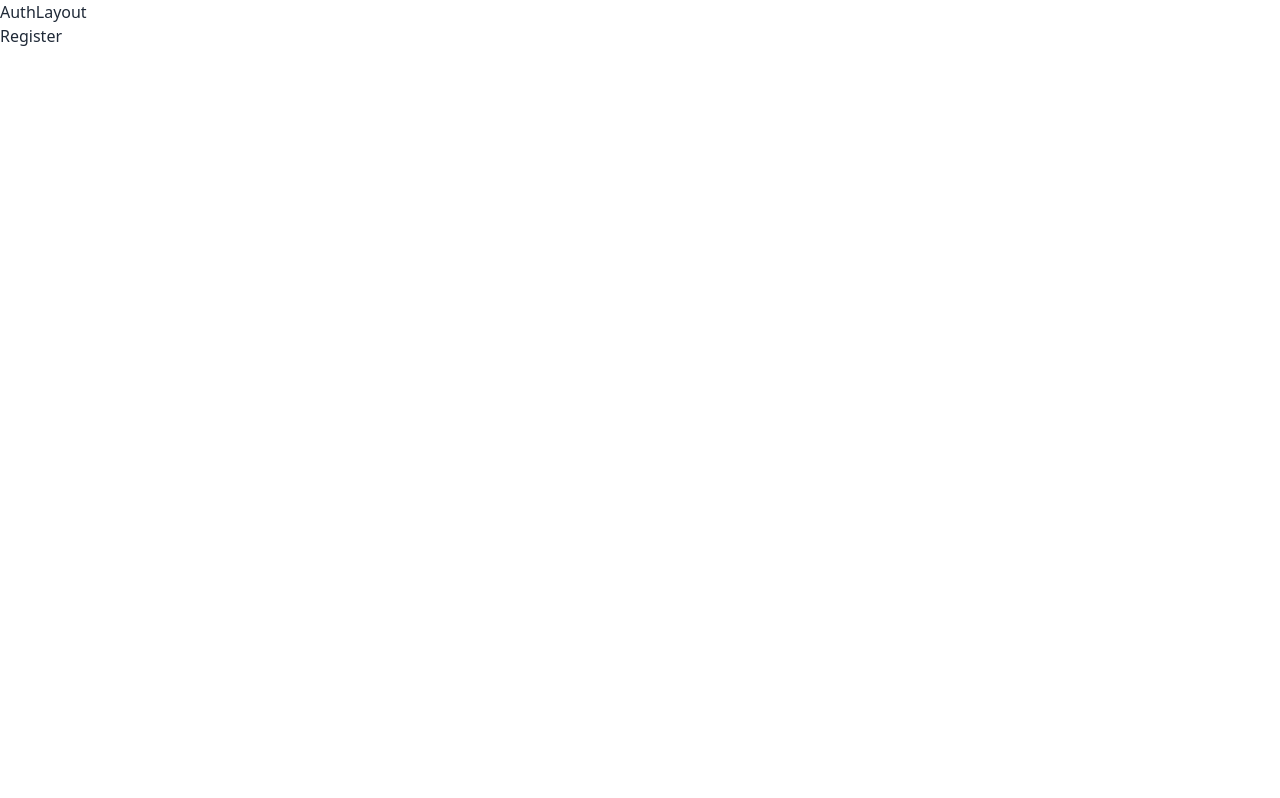
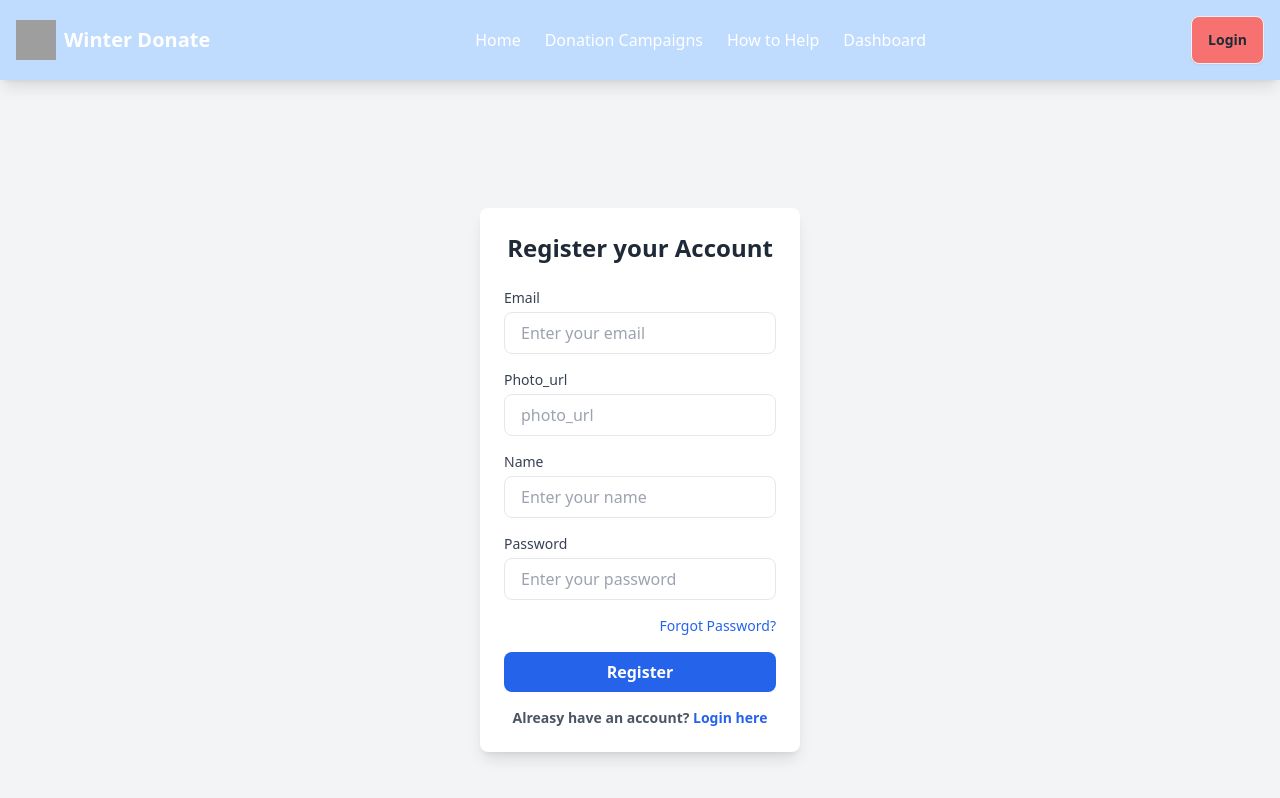
Before and after one commit to AyshaUrmi0/Winter-Kindness-Hub, a React (Vite) app: page /auth/register in a window 1280 px wide. Shown: the top 798 px of the page. Built offline with nearby package versions, Linux system fonts and the light colour scheme; grey boxes are pictures that could not be loaded.

Commit message:
Login and Registration form added

```diff
--- a/src/Routers/router.jsx
+++ b/src/Routers/router.jsx
@@ -3,6 +3,8 @@ import Home from "../components/Home";
 
 import DonationCampaignsPage from "../components/Donation/DonationCampaignsPage";
 import AuthLayout from "../layouts/AuthLayout";
+import Login from "../layouts/Login";
+import Register from "../layouts/Register";
 
 const router=createBrowserRouter([
     {
@@ -22,11 +24,11 @@ const router=createBrowserRouter([
         children:[
             {
                 path:"login",
-                element:<h1>Login</h1>
+                element:<Login></Login>
             },
             {
                 path:"register",
-                element:<h1>Register</h1>
+                element:<Register></Register>
             },
         ]
     },
--- a/src/components/Donation/DonationCampaignsPage.jsx
+++ b/src/components/Donation/DonationCampaignsPage.jsx
@@ -1,5 +1,6 @@
 
 import { useLoaderData } from "react-router-dom";
+import Navbar from "../Navbar";
 const DonationCampaignsPage = () => {
 
     const campaigns = useLoaderData();
@@ -7,7 +8,9 @@ const DonationCampaignsPage = () => {
 
 
     return (
+
         <div className="container p-4 mx-auto">
+            <Navbar />
           <h1 className="mb-6 text-2xl font-bold text-center">Donation Campaigns</h1>
           <div className="grid grid-cols-1 gap-6 sm:grid-cols-2 lg:grid-cols-3">
             {campaigns.map((campaign) => (
--- a/src/layouts/AuthLayout.jsx
+++ b/src/layouts/AuthLayout.jsx
@@ -1,10 +1,13 @@
 import { Outlet } from "react-router-dom";
+import Navbar from "../components/Navbar";
 
 
 const AuthLayout = () => {
     return (
         <div>
-            <h1>AuthLayout</h1>
+           <header>
+            <Navbar />
+           </header>
             <Outlet />
         </div>
     );
--- /dev/null
+++ b/src/layouts/Login.jsx
@@ -0,0 +1,72 @@
+
+import { Link } from "react-router-dom";
+const Login = () => {
+  const handleSubmit = (event) => {
+    event.preventDefault();
+
+    console.log('Form submitted');
+  };
+
+  return (
+    <div className="flex items-center justify-center min-h-screen p-10 bg-gray-100">
+      <div className="p-6 bg-white rounded-lg shadow-lg w-80">
+        <h2 className="mb-6 text-2xl font-bold text-center text-gray-800">Login your Account</h2>
+        <form onSubmit={handleSubmit}>
+
+          <div className="mb-4">
+            <label
+              htmlFor="email"
+              className="block text-sm font-medium text-gray-700"
+            >
+              Email
+            </label>
+            <input
+              type="email"
+              id="email"
+              className="w-full px-4 py-2 mt-1 border rounded-lg focus:outline-none focus:ring-2 focus:ring-blue-500"
+              placeholder="Enter your email"
+              required
+            />
+          </div>
+
+
+          <div className="mb-4">
+            <label
+              htmlFor="password"
+              className="block text-sm font-medium text-gray-700"
+            >
+              Password
+            </label>
+            <input
+              type="password"
+              id="password"
+              className="w-full px-4 py-2 mt-1 border rounded-lg focus:outline-none focus:ring-2 focus:ring-blue-500"
+              placeholder="Enter your password"
+              required
+            />
+          </div>
+
+
+          <div className="flex justify-end mb-4">
+            <a href="#" className="text-sm text-blue-600 hover:underline">
+              Forgot Password?
+            </a>
+          </div>
+
+
+          <div>
+            <button
+              type="submit"
+              className="w-full px-4 py-2 font-semibold text-white bg-blue-600 rounded-lg hover:bg-blue-700 focus:outline-none focus:ring-2 focus:ring-blue-500"
+            >
+              Login
+            </button>
+          </div>
+        </form>
+        <p className="mt-4 text-sm font-semibold text-center text-gray-600">Do not have an account? <Link className="text-blue-600" to="/auth/register">Register here</Link></p>
+      </div>
+    </div>
+  );
+};
+
+export default Login;
--- /dev/null
+++ b/src/layouts/Register.jsx
@@ -0,0 +1,98 @@
+
+import { Link } from "react-router-dom";
+const Register = () => {
+    return (
+        <div className="flex items-center justify-center min-h-screen p-10 bg-gray-100">
+      <div className="p-6 bg-white rounded-lg shadow-lg w-80">
+        <h2 className="mb-6 text-2xl font-bold text-center text-gray-800">Register  your Account</h2>
+        <form>
+
+          <div className="mb-4">
+            <label
+              htmlFor="email"
+              className="block text-sm font-medium text-gray-700"
+            >
+              Email
+            </label>
+            <input
+              type="email"
+              id="email"
+              className="w-full px-4 py-2 mt-1 border rounded-lg focus:outline-none focus:ring-2 focus:ring-blue-500"
+              placeholder="Enter your email"
+              required
+            />
+          </div>
+
+
+          <div className="mb-4">
+            <label
+              htmlFor="photo_url"
+              className="block text-sm font-medium text-gray-700"
+            >
+              Photo_url
+            </label>
+            <input
+              type="text"
+              id="name"
+              className="w-full px-4 py-2 mt-1 border rounded-lg focus:outline-none focus:ring-2 focus:ring-blue-500"
+              placeholder="photo_url"
+              required
+            />
+          </div>
+
+          <div className="mb-4">
+            <label
+              htmlFor="name"
+              className="block text-sm font-medium text-gray-700"
+            >
+             Name
+            </label>
+            <input
+              type="text"
+              id="name"
+              className="w-full px-4 py-2 mt-1 border rounded-lg focus:outline-none focus:ring-2 focus:ring-blue-500"
+              placeholder="Enter your name"
+              required
+            />
+          </div>
+
+          <div className="mb-4">
+            <label
+              htmlFor="password"
+              className="block text-sm font-medium text-gray-700"
+            >
+              Password
+            </label>
+            <input
+              type="password"
+              id="password"
+              className="w-full px-4 py-2 mt-1 border rounded-lg focus:outline-none focus:ring-2 focus:ring-blue-500"
+              placeholder="Enter your password"
+              required
+            />
+          </div>
+
+
+          <div className="flex justify-end mb-4">
+            <a href="#" className="text-sm text-blue-600 hover:underline">
+              Forgot Password?
+            </a>
+          </div>
+
+
+          <div>
+            <button
+              type="submit"
+              className="w-full px-4 py-2 font-semibold text-white bg-blue-600 rounded-lg hover:bg-blue-700 focus:outline-none focus:ring-2 focus:ring-blue-500"
+            >
+                Register
+            </button>
+          </div>
+        </form>
+        <p className="mt-4 text-sm font-semibold text-center text-gray-600">Alreasy have an account? <Link className="text-blue-600" to="/auth/login">Login here</Link></p>
+      </div>
+    </div>
+    );
+};
+
+export default Register;
```
